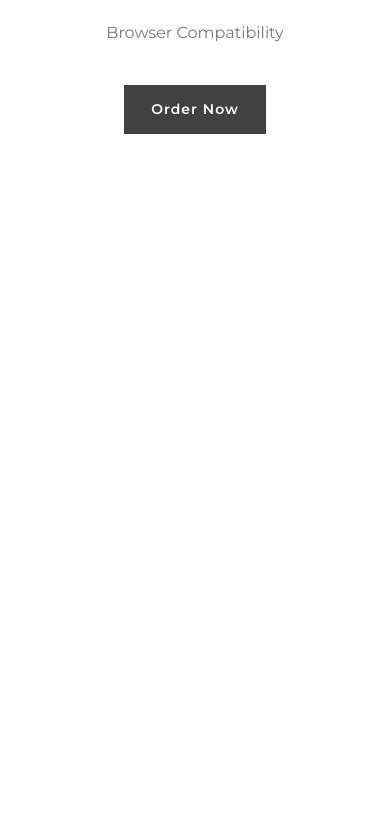
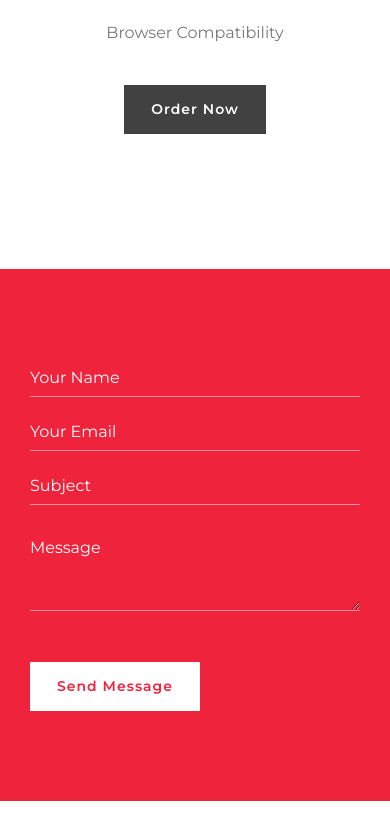
Before and after one commit to rumpapl/template-to-react-portfolio-demo1, a React (Create React App) app: page / in a window 390 px wide. Shown: the part 6598-7438 px from the top of the page. Before the commit the page ends 6822 px from the top, so only its background shows below. Built offline with nearby package versions, Linux system fonts and the light colour scheme.

Commit message:
Imported Contact-section (HTML, CSS)

```diff
--- a/public/assets/css/style.css
+++ b/public/assets/css/style.css
@@ -1302,7 +1302,7 @@ a:focus {
 /*******************************/
 /********* Contact CSS *********/
 /*******************************/
-.contact {
+/* .contact {
     position: relative;
     width: 100%;
     margin: 45px 0;
@@ -1380,7 +1380,7 @@ a:focus {
     .contact .contact-form {
         padding: 90px 0;
     }
-}
+} */
 
 
 /*******************************/
--- a/src/App.js
+++ b/src/App.js
@@ -4,6 +4,7 @@ import About from "./components/about/About";
 import Services from "./components/services/Services";
 import Experiences from "./components/experiences/Experiences";
 import Prices from "./components/prices/Prices";
+import Contact from "./components/contacts/Contact";
 
 function App() {
     return (
@@ -14,6 +15,7 @@ function App() {
             <Services />
             <Experiences />
             <Prices />
+            <Contact />
         </>
     );
 }
--- /dev/null
+++ b/src/components/contacts/Contact.js
@@ -0,0 +1,44 @@
+import React from 'react';
+import './ContactStyle.css';
+
+const Contact = () => {
+    return (
+        <div class="contact wow fadeInUp" data-wow-delay="0.1s" id="contact">
+            <div class="container-fluid">
+                <div class="container">
+                    <div class="row align-items-center">
+                        <div class="col-md-4"></div>
+                        <div class="col-md-8">
+                            <div class="contact-form">
+                                <div id="success"></div>
+                                <form name="sentMessage" id="contactForm" novalidate="novalidate">
+                                    <div class="control-group">
+                                        <input type="text" class="form-control" id="name" placeholder="Your Name" required="required" data-validation-required-message="Please enter your name" />
+                                        <p class="help-block"></p>
+                                    </div>
+                                    <div class="control-group">
+                                        <input type="email" class="form-control" id="email" placeholder="Your Email" required="required" data-validation-required-message="Please enter your email" />
+                                        <p class="help-block"></p>
+                                    </div>
+                                    <div class="control-group">
+                                        <input type="text" class="form-control" id="subject" placeholder="Subject" required="required" data-validation-required-message="Please enter a subject" />
+                                        <p class="help-block"></p>
+                                    </div>
+                                    <div class="control-group">
+                                        <textarea class="form-control" id="message" placeholder="Message" required="required" data-validation-required-message="Please enter your message"></textarea>
+                                        <p class="help-block"></p>
+                                    </div>
+                                    <div>
+                                        <button class="btn" type="submit" id="sendMessageButton">Send Message</button>
+                                    </div>
+                                </form>
+                            </div>
+                        </div>
+                    </div>
+                </div>
+            </div>
+        </div>
+    )
+}
+
+export default Contact
--- /dev/null
+++ b/src/components/contacts/ContactStyle.css
@@ -0,0 +1,82 @@
+/*******************************/
+/********* Contact CSS *********/
+/*******************************/
+.contact {
+    position: relative;
+    width: 100%;
+    margin: 45px 0;
+    background: #EF233C;
+}
+
+.contact .container-fluid {
+    background: url(../../assets/images/contact.jpg) left center no-repeat;
+    background-size: contain;
+}
+
+.contact .contact-form {
+    position: relative;
+    padding: 90px 0 90px 45px;
+    background: #EF233C;
+}
+
+.contact .contact-form input {
+    color: #ffffff;
+    padding: 15px 0;
+    background: none;
+    border-radius: 0;
+    border: none;
+    border-bottom: 1px solid rgba(256, 256, 256, .5);
+}
+
+.contact .contact-form textarea {
+    color: #ffffff;
+    height: 90px;
+    padding: 15px 0;
+    background: none;
+    border-radius: 0;
+    border: none;
+    border-bottom: 1px solid rgba(256, 256, 256, .5);
+}
+
+.contact .contact-form .form-control::placeholder {
+    color: #ffffff;
+    opacity: 1;
+}
+
+.contact .contact-form .form-control:-ms-input-placeholder,
+.contact .contact-form .form-control::-ms-input-placeholder {
+    color: #ffffff;
+}
+
+.contact .contact-form .btn {
+    margin-top: 35px;
+    color: #EF233C;
+    background: #ffffff;
+    box-shadow: inset 0 0 0 50px #ffffff;
+}
+
+.contact .contact-form .btn:hover {
+    color: #ffffff;
+    background: transparent;
+    box-shadow: inset 0 0 0 0 #ffffff;
+    border-color: #ffffff;
+}
+
+.contact .help-block ul {
+    margin: 0;
+    padding: 0;
+    list-style-type: none;
+    font-size: 14px;
+    font-style: italic;
+    color: #ffffff;
+}
+
+@media (max-width: 767.98px) {
+    .contact .container-fluid {
+        background: none;
+    }
+
+    .contact .contact-form {
+        padding: 90px 0;
+    }
+}
```
Also changed, not shown: src/assets/images/contact.jpg (renamed from public/assets/img/contact.jpg).
